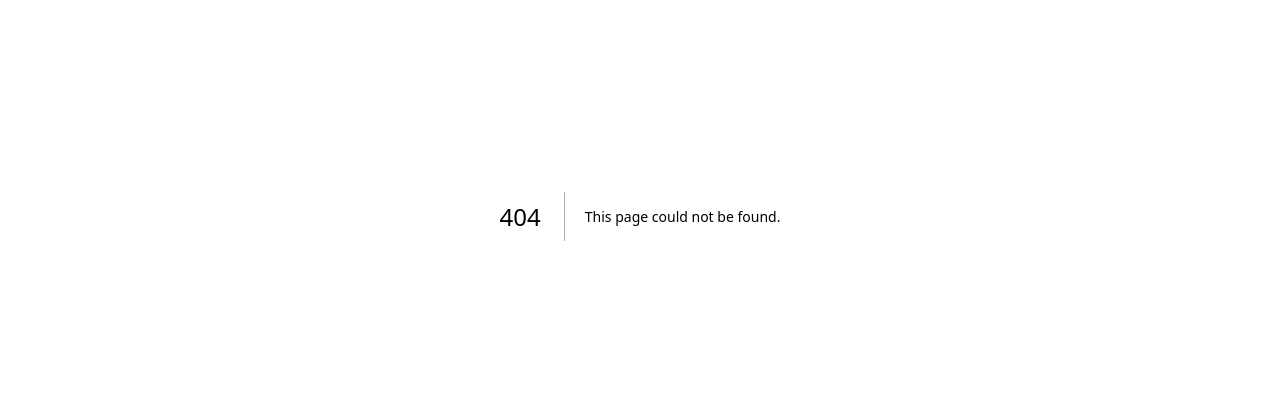
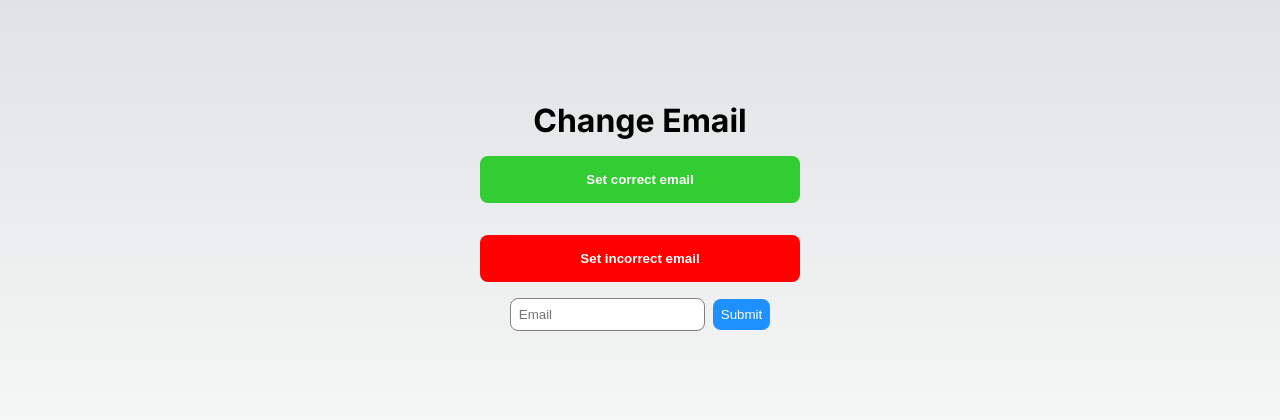
Before and after one commit to GrishaAngelovGH/react-19-playground, a Next.js app: page /email-form in a window 1280 px wide. Before the commit this address had no page. Shown: the part 184-604 px from the top of the page. Built offline with nearby package versions, Linux system fonts and the light colour scheme.

Commit message:
useActionState() hook to update state based on the result of a form action

```diff
--- /dev/null
+++ b/src/app/email-form/page.js
@@ -0,0 +1,5 @@
+import EmailForm from "components/EmailForm"
+
+const EmailFormPage = () => (<EmailForm />)
+
+export default EmailFormPage
--- a/src/app/page.js
+++ b/src/app/page.js
@@ -28,6 +28,12 @@ export default function Home() {
       title: "using a form action to handle submitted data from a form",
       text: "Read the values from formData passed to the action",
       path: "/product-list"
+    },
+    {
+      id: 5,
+      title: "useActionState() hook",
+      text: "It allows you to update state based on the result of a form action",
+      path: "/email-form"
     }
   ]
 
--- /dev/null
+++ b/src/components/EmailForm/EmailForm.js
@@ -0,0 +1,62 @@
+"use client"
+
+import { useState, useActionState } from "react"
+
+import styles from "./EmailForm.module.css"
+
+const update = async email => new Promise((resolve, reject) => {
+	setTimeout(() => {
+		email === "incorrect@some.com" ? reject("The email is incorrect") : resolve()
+	}, 2000)
+})
+
+const EmailForm = () => {
+	const [value, setValue] = useState("")
+
+	const [actionState, submitAction, isPending] = useActionState(
+		async (prevState, formData) => {
+			try {
+				const email = formData.get("email")
+				await update(email)
+				return { message: "The email is successfully changed" }
+			} catch (error) {
+				return { message: error }
+			}
+			finally {
+				setValue("")
+			}
+		},
+		{ message: "" }
+	)
+
+	return (
+		<div className={styles.emailForm}>
+			<h1>Change Email</h1>
+
+			<button className={`${styles.button} ${styles.correct}`} onClick={() => { setValue("correct@some.com"); actionState.message = "" }}>Set correct email</button>
+			<button className={`${styles.button} ${styles.incorrect}`} onClick={() => { setValue("incorrect@some.com"); actionState.message = "" }}>Set incorrect email</button>
+
+			<form action={submitAction}>
+				<label htmlFor="userEmail">
+					<input
+						id="userEmail"
+						type="email"
+						value={value}
+						className={styles.formControl}
+						onChange={({ target }) => { setValue(target.value) }}
+						placeholder="Email"
+						name="email"
+						required
+					/>
+				</label>
+				<button type="submit" className={styles.submitButton}>Submit</button>
+			</form>
+
+			{isPending && <h1 className={styles.label}>Processing...</h1>}
+
+			{actionState.message.length > 0 && <h1 className={styles.label}>{actionState.message}</h1>}
+		</div>
+	)
+}
+
+export default EmailForm
--- /dev/null
+++ b/src/components/EmailForm/EmailForm.module.css
@@ -0,0 +1,67 @@
+.emailForm {
+  min-height: 100vh;
+  display: flex;
+  flex-direction: column;
+  justify-content: center;
+  align-items: center;
+}
+
+.button {
+  width: 20rem;
+  margin: 1rem;
+  border: none;
+  padding: 1rem;
+  color: #fff;
+  font-weight: 700;
+  border-radius: 0.5rem;
+  cursor: pointer;
+}
+
+.correct {
+  background: limegreen;
+}
+
+.incorrect {
+  background: red;
+}
+
+.formControl {
+  border: 1px solid #808080;
+  padding: 0.5rem;
+  border-radius: 0.5rem;
+}
+
+.submitButton {
+  margin-left: 0.5rem;
+  padding: 0.5rem;
+  color: #fff;
+  border: none;
+  cursor: pointer;
+  border-radius: 0.5rem;
+  background: dodgerblue;
+}
+
+.list {
+  list-style-type: none;
+  border: 1px solid #808080;
+  border-radius: 0.5rem;
+  background: #fff;
+  text-align: center;
+  margin-top: 1rem;
+}
+
+.listItem {
+  width: 20rem;
+  padding: 1rem;
+}
+
+.listItem:not(:last-child) {
+  border-bottom: 1px solid #808080;
+}
+
+.label {
+  margin: 1rem;
+  padding: 1rem;
+  border: 1px solid #808080;
+  border-radius: 0.5rem;
+}
--- /dev/null
+++ b/src/components/EmailForm/index.js
@@ -0,0 +1,3 @@
+import EmailForm from "./EmailForm"
+
+export default EmailForm
```
Also changed, not shown: 1 other file (tests, documents, lock files or other folders).
